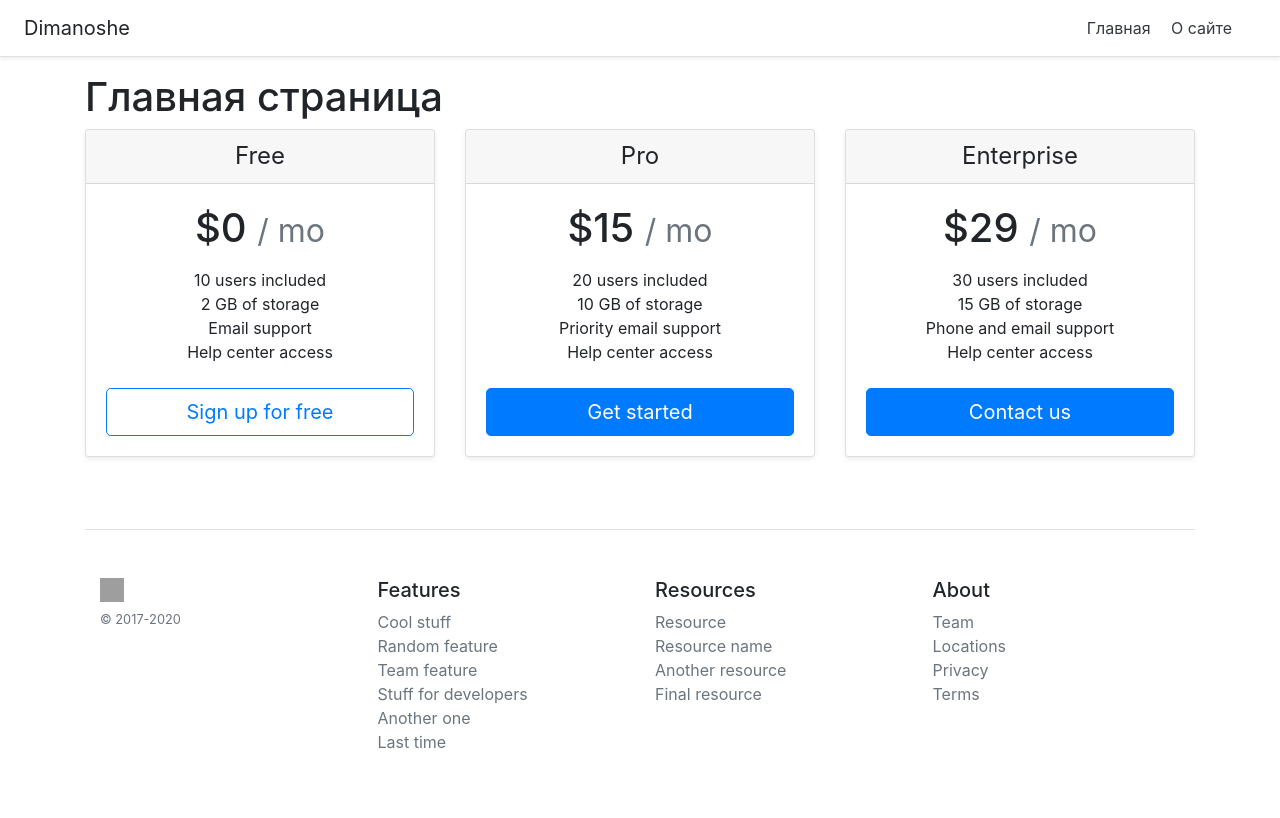
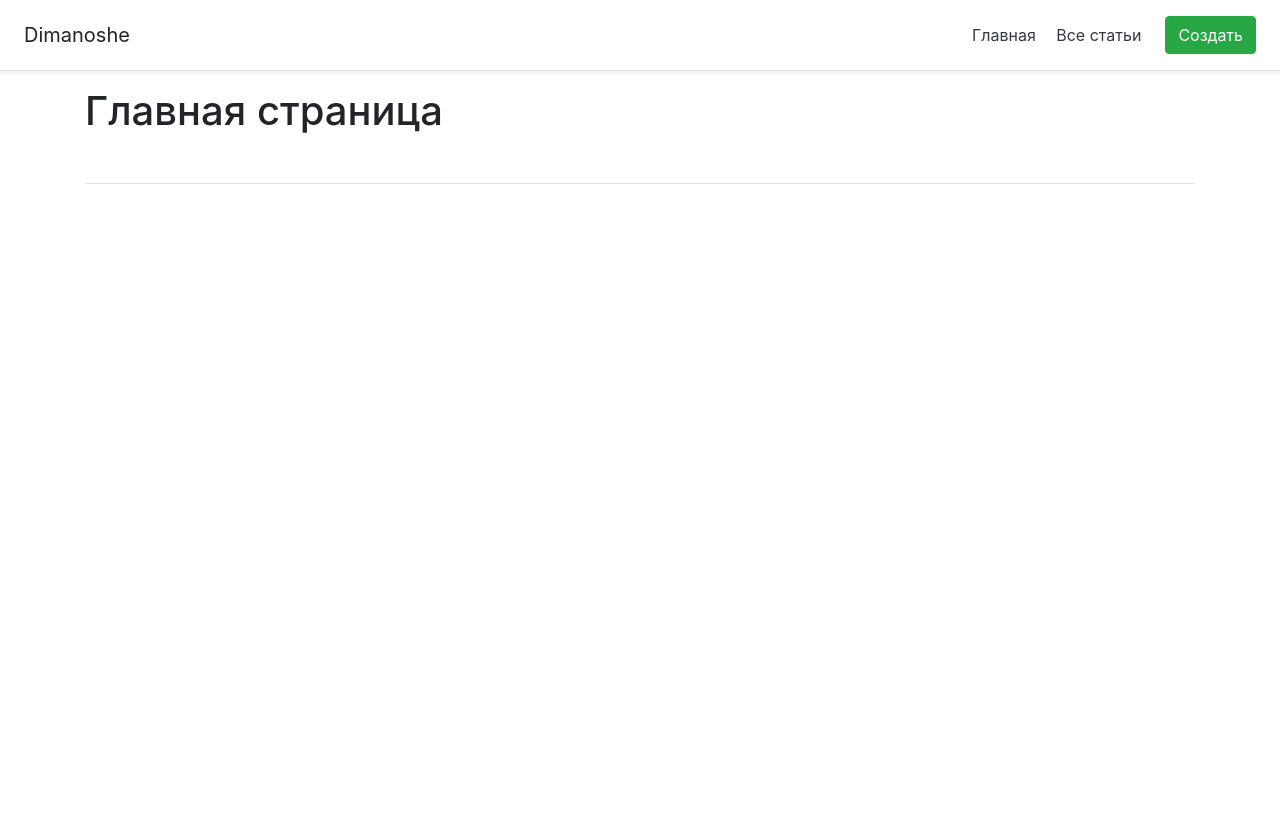
Before and after one commit to Dimanoshe/FlaskBlog, a Flask app: page / in a window 1280 px wide. After the commit the page ends 184 px from the top, so only its background shows below. Run offline with Flask 2, Linux system fonts and the light colour scheme; some libraries are stand-ins or nearby versions; grey boxes are pictures that could not be loaded.

Commit message:
working prototype

```diff
--- a/app.py
+++ b/app.py
@@ -1,7 +1,35 @@
-from flask import Flask, render_template, url_for
+from flask import Flask, render_template, url_for, request, redirect
+from flask_sqlalchemy import SQLAlchemy
+from datetime import datetime
+
+"""Создание Flask объекта, аргумент - этот файл"""
+
+app = Flask(__name__)
+app.config['SQLALCHEMY_DATABASE_URI'] = 'sqlite:///site.bd'  # Выбор БД в данном случае - sqlite и название
+app.config['SQLALCHEMY_TRACK_MODIFICATIONS'] = False
+db = SQLAlchemy(app)        # добавление запускаемого файла (этого) в бд
+
+"""Создание БД"""
 
 
-app = Flask(__name__)       # сощдание Flask объекта, аргумент - этот файл
+class Artikle(db.Model):   # Создание колонок в бд + параметры
+    id = db.Column(db.Integer, primary_key=True)
+    title = db.Column(db.String(100), nullable=False)
+    intro = db.Column(db.String(300), nullable=False)
+    text = db.Column(db.Text, nullable=False)
+    date = db.Column(db.DateTime, default=datetime.utcnow)
+
+    def __repr__(self):
+        return "<Artikle %r>" % self.id
+
+"""
+Для создания файла БД (site.bd) в интерактивном режиме:
+python
+from app import db
+db.create_all()
+"""
+
+"""Главная страница"""
 
 
 @app.route('/')             # отслеживание главное страницы
@@ -10,18 +38,93 @@ def index():
     return render_template("index.html")  # функция выводит html шаблон
 
 
-@app.route('/about')             # отслеживание главное страницы
-def about():
-    return render_template('about.html')  # функция выводит html шаблон
+"""Все посты из БД"""
 
 
-@app.route('/user/<string:name>/<int:id>')
-def user(name, id):
-    return 'User page ' + ' Name: ' + name + ' id: ' + str(id)
+@app.route('/posts')
+def post():
+    articles = Artikle.query.order_by(Artikle.date.desc()).all()  # вывод отсортирован по последней дате
+    return render_template('post.html', articles=articles)  # функция выводит html шаблон
+
+
+"""Страница конкретно выбраднного поста"""
+
+
+@app.route('/posts/<int:id>')  # адрес страницы зависит от id поста
+def post_detail(id):  # функция принимаети аргумент - id поста
+    article = Artikle.query.get(id)  # переменная получает строку по id поста со всеми колонками
+    return render_template('post_detail.html', article=article)  # функция выводит html шаблон,
+    # с атрибутом(заданная переменная)
+
+
+"""Удаление поста"""
+
+
+@app.route('/posts/<int:id>/delete')
+def post_delete(id):  # функция принимаети аргумент - id поста
+    article = Artikle.query.get_or_404(id)  # переменная получает строку по id поста со всеми колонками
+    # (для удаления)
+
+    try:  # в случае отсутствия ошибок
+        db.session.delete(article)  # удаление строки из БД
+        db.session.commit()  # сохранение результатов
+        return redirect('/posts')  # переход на страницу /posts
+    except:  # при ошибке
+        return "При удалении статьи произошла ошибка"
+
+
+"""Создание поста"""
+
+
+@app.route('/create-article', methods=['POST', 'GET'])
+def create_article():
+    if request.method == 'POST':
+        title = request.form['title']
+        intro = request.form['intro']
+        text = request.form['text']
+
+        article = Artikle(title=title, intro=intro, text=text)
+
+        try:
+            db.session.add(article)
+            db.session.commit()
+            return redirect('/posts')
+        except:
+            return "При добавлении статьи произошла ошибка"
+
+    else:
+        return render_template('create-article.html')  # функция выводит html шаблон
+
+
+"""Изменение поста"""
+
+
+@app.route('/posts/<int:id>/update', methods=['POST', 'GET'])
+def post_update(id):
+    article = Artikle.query.get(id)
+    if request.method == 'POST':
+        article.title = request.form['title']
+        article.intro = request.form['intro']
+        article.text = request.form['text']
+
+
+
+        try:
+
+            db.session.commit()
+            return redirect('/posts')
+        except:
+            return "При добавлении статьи произошла ошибка"
+
+    else:
+
+        return render_template('post_update.html',  article=article)  # функция выводит html шаблон
+
+
 
 """
 В параметрах функции user указываем что брать из адресной строки, этаже информациия отображается на странице.
 """
 
 if __name__ == '__main__':  # если программа запускается через этот файл, т-е. app = Flask(этот файл)
-    app.run(debug=True)               # запуск Flask(вывод ошибок на сайт)
+    app.run(debug=False)               # запуск Flask(вывод ошибок на сайт)
--- a/templates/about.html
+++ b/templates/about.html
@@ -5,5 +5,7 @@
 {% endblock %}
 
 {% block cont %}
-<h1>О сайте </h1>
+<div class="container">
+    <h1>О сайте </h1>
+</div>
 {% endblock %}
--- a/templates/base.html
+++ b/templates/base.html
@@ -1,5 +1,6 @@
 <!doctype html>
 <html lang="en">
+
 <head>
     <meta charset="UTF-8">
     <meta name="viewport"
@@ -9,103 +10,38 @@
     <link rel="stylesheet" href="https://stackpath.bootstrapcdn.com/bootstrap/4.5.2/css/bootstrap.min.css">
     <title>{% block name %}{% endblock %}</title>
 </head>
+
 <body>
 <div class="d-flex flex-column flex-md-row align-items-center p-3 px-md-4 mb-3 bg-white border-bottom shadow-sm">
   <h5 class="my-0 mr-md-auto font-weight-normal">Dimanoshe</h5>
   <nav class="my-2 my-md-0 mr-md-3">
     <a class="p-2 text-dark" href='/'>Главная</a>
-    <a class="p-2 text-dark" href='/about'>О сайте</a>
+    <a class="p-2 text-dark" href='/posts'>Все статьи</a>
   </nav>
+    <a class="btn btn-success" href='/create-article'>Создать</a>
 </div>
 
 
-<div class="container">
+    <div class="container">
+
+
     {% block cont %}{% endblock %}
-<div class="card-deck mb-3 text-center">
-    <div class="card mb-4 shadow-sm">
-      <div class="card-header">
-        <h4 class="my-0 font-weight-normal">Free</h4>
-      </div>
-      <div class="card-body">
-        <h1 class="card-title pricing-card-title">$0 <small class="text-muted">/ mo</small></h1>
-        <ul class="list-unstyled mt-3 mb-4">
-          <li>10 users included</li>
-          <li>2 GB of storage</li>
-          <li>Email support</li>
-          <li>Help center access</li>
-        </ul>
-        <button type="button" class="btn btn-lg btn-block btn-outline-primary">Sign up for free</button>
-      </div>
+
+
+
+        <footer class="pt-4 my-md-5 pt-md-5 border-top">
+
+        </footer>
+
+
+
+
     </div>
-    <div class="card mb-4 shadow-sm">
-      <div class="card-header">
-        <h4 class="my-0 font-weight-normal">Pro</h4>
-      </div>
-      <div class="card-body">
-        <h1 class="card-title pricing-card-title">$15 <small class="text-muted">/ mo</small></h1>
-        <ul class="list-unstyled mt-3 mb-4">
-          <li>20 users included</li>
-          <li>10 GB of storage</li>
-          <li>Priority email support</li>
-          <li>Help center access</li>
-        </ul>
-        <button type="button" class="btn btn-lg btn-block btn-primary">Get started</button>
-      </div>
-    </div>
-    <div class="card mb-4 shadow-sm">
-      <div class="card-header">
-        <h4 class="my-0 font-weight-normal">Enterprise</h4>
-      </div>
-      <div class="card-body">
-        <h1 class="card-title pricing-card-title">$29 <small class="text-muted">/ mo</small></h1>
-        <ul class="list-unstyled mt-3 mb-4">
-          <li>30 users included</li>
-          <li>15 GB of storage</li>
-          <li>Phone and email support</li>
-          <li>Help center access</li>
-        </ul>
-        <button type="button" class="btn btn-lg btn-block btn-primary">Contact us</button>
-      </div>
-    </div>
-  </div>
 
-<footer class="container pt-4 my-md-5 pt-md-5 border-top">
-    <div class="row">
-      <div class="col-12 col-md">
-        <img class="mb-2" src="/docs/4.5/assets/brand/bootstrap-solid.svg" alt="" width="24" height="24">
-        <small class="d-block mb-3 text-muted">© 2017-2020</small>
-      </div>
-      <div class="col-6 col-md">
-        <h5>Features</h5>
-        <ul class="list-unstyled text-small">
-          <li><a class="text-muted" href="#">Cool stuff</a></li>
-          <li><a class="text-muted" href="#">Random feature</a></li>
-          <li><a class="text-muted" href="#">Team feature</a></li>
-          <li><a class="text-muted" href="#">Stuff for developers</a></li>
-          <li><a class="text-muted" href="#">Another one</a></li>
-          <li><a class="text-muted" href="#">Last time</a></li>
-        </ul>
-      </div>
-      <div class="col-6 col-md">
-        <h5>Resources</h5>
-        <ul class="list-unstyled text-small">
-          <li><a class="text-muted" href="#">Resource</a></li>
-          <li><a class="text-muted" href="#">Resource name</a></li>
-          <li><a class="text-muted" href="#">Another resource</a></li>
-          <li><a class="text-muted" href="#">Final resource</a></li>
-        </ul>
-      </div>
-      <div class="col-6 col-md">
-        <h5>About</h5>
-        <ul class="list-unstyled text-small">
-          <li><a class="text-muted" href="#">Team</a></li>
-          <li><a class="text-muted" href="#">Locations</a></li>
-          <li><a class="text-muted" href="#">Privacy</a></li>
-          <li><a class="text-muted" href="#">Terms</a></li>
-        </ul>
-      </div>
-    </div>
-    </div>
-  </footer>
+
+
+
+
+
 </body>
 </html>
```
Also changed, not shown: templates/create-article.html (added, +17 -0 lines), templates/post.html (added, +27 -0 lines), templates/post_detail.html (added, +22 -0 lines), templates/post_update.html (added, +17 -0 lines), 1 other file.
